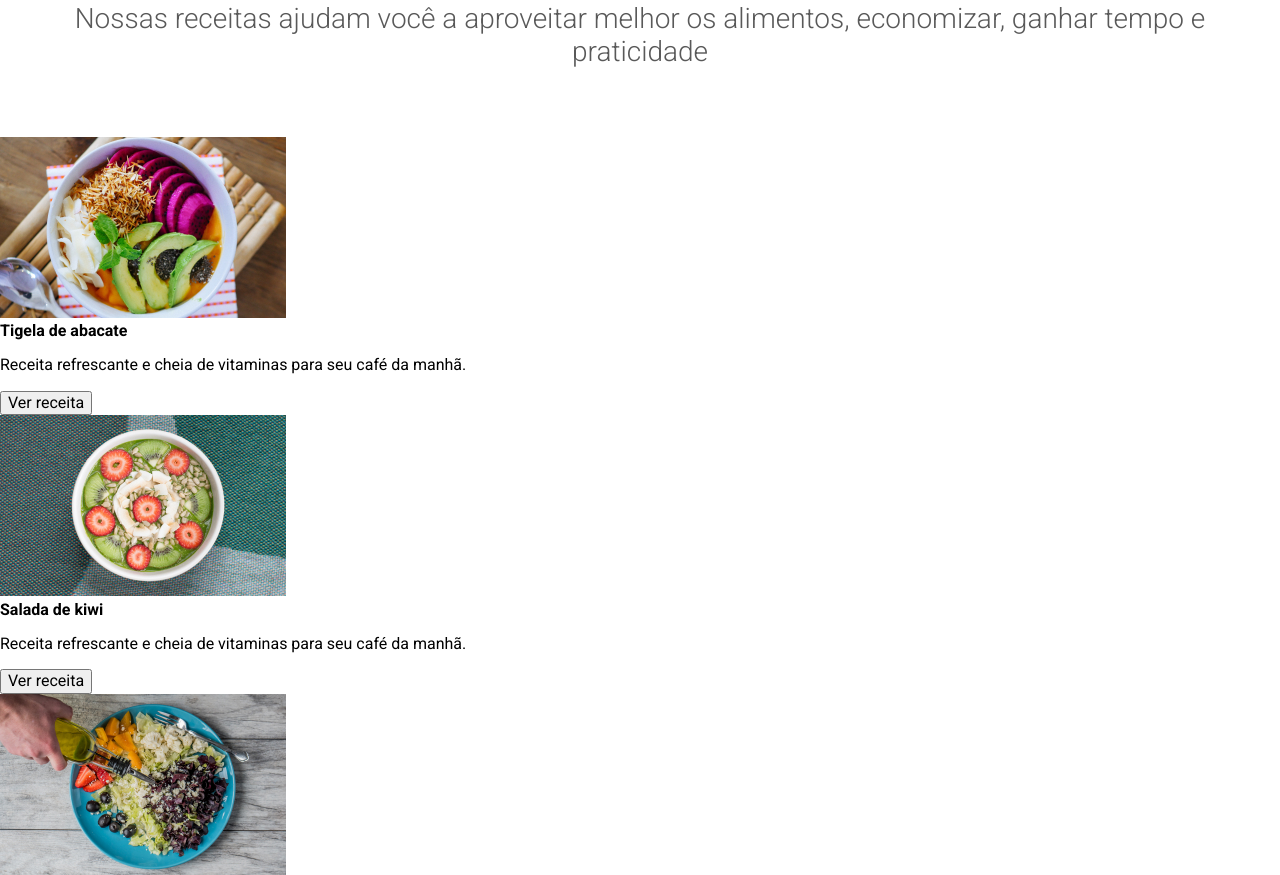
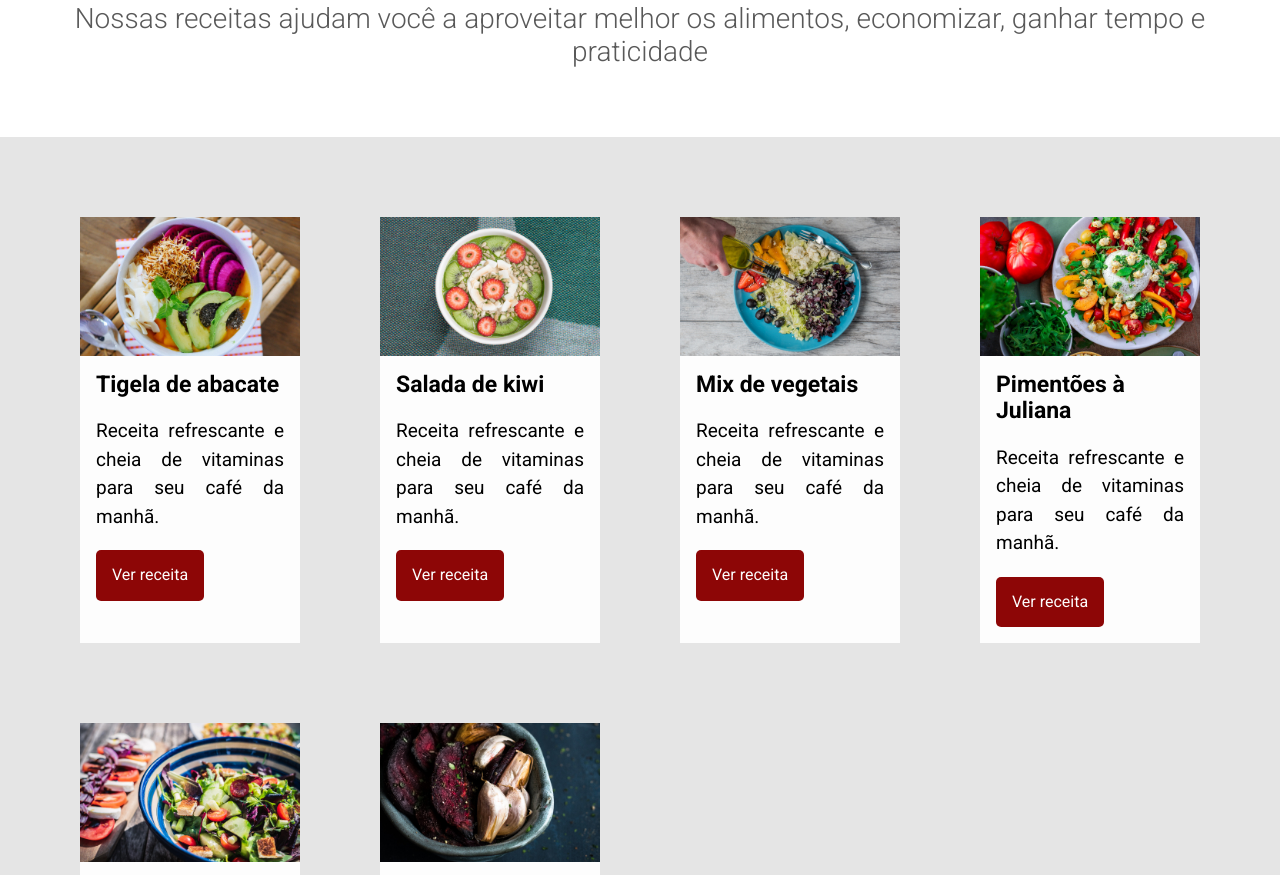
Before and after one commit to Dhi-Carvalho-DEV/Formacao_Front_End_T4-ONE, a plain HTML site: page 03_Arquitetura_CSS_Descomplicando_os_Problemas/index.html in a window 1280 px wide. Shown: the part 928-1803 px from the top of the page. Drawn offline with Linux system fonts and the light colour scheme.

Commit message:
Finalização da seção receita

```diff
--- /dev/null
+++ b/03_Arquitetura_CSS_Descomplicando_os_Problemas/assets/css/receita/receita-botao.css
@@ -0,0 +1,13 @@
+.receita__botao {
+  background: #8D0606;
+  border: none;
+  border-radius: 5px;
+  color: #FDFDFD;
+  padding: 1rem;
+  transition: all .2s ease-in-out;
+}
+
+.receita__botao:hover {
+  background: #620404;
+  cursor: pointer;
+}
--- /dev/null
+++ b/03_Arquitetura_CSS_Descomplicando_os_Problemas/assets/css/receita/receita-conteudo.css
@@ -0,0 +1,3 @@
+.receita__conteudo {
+  padding: 1rem;
+}
--- /dev/null
+++ b/03_Arquitetura_CSS_Descomplicando_os_Problemas/assets/css/receita/receita-descricao.css
@@ -0,0 +1,5 @@
+.receita__descricao {
+  font-size: 1.1875rem;
+  line-height: 1.5;
+  text-align: justify;
+}
--- /dev/null
+++ b/03_Arquitetura_CSS_Descomplicando_os_Problemas/assets/css/receita/receita-imagem.css
@@ -0,0 +1,3 @@
+.receita-imagem {
+  height: 200px;
+}
--- /dev/null
+++ b/03_Arquitetura_CSS_Descomplicando_os_Problemas/assets/css/receita/receita-titulo.css
@@ -0,0 +1,3 @@
+.receita__titulo {
+  font-size: 1.4375rem;
+}
--- /dev/null
+++ b/03_Arquitetura_CSS_Descomplicando_os_Problemas/assets/css/receita/receita.css
@@ -0,0 +1,8 @@
+.receita {
+  background: #FDFDFD;
+  display: flex;
+  flex-direction: column;
+  margin-bottom: 5rem;
+  margin-right: 5rem;
+  width: calc(25% - 5rem);
+}
--- /dev/null
+++ b/03_Arquitetura_CSS_Descomplicando_os_Problemas/assets/css/receitas.css
@@ -0,0 +1,6 @@
+.receitas {
+  background: #E5E5E5;
+  display: flex;
+  flex-wrap: wrap;
+  padding: 5rem 0 0 5rem;
+}
--- a/03_Arquitetura_CSS_Descomplicando_os_Problemas/index.html
+++ b/03_Arquitetura_CSS_Descomplicando_os_Problemas/index.html
@@ -21,6 +21,13 @@
     <link rel="stylesheet" href="./assets/css/sobre/sobre.css" />
     <link rel="stylesheet" href="./assets/css/sobre/sobre-titulo.css" />
     <link rel="stylesheet" href="./assets/css/sobre/sobre-descricao.css" />
+    <link rel="stylesheet" href="./assets/css/receitas.css">
+    <link rel="stylesheet" href="./assets/css/receita/receita.css">
+    <link rel="stylesheet" href="./assets/css/receita/receita-imagem.css">
+    <link rel="stylesheet" href="./assets/css/receita/receita-conteudo.css">
+    <link rel="stylesheet" href="./assets/css/receita/receita-titulo.css">
+    <link rel="stylesheet" href="./assets/css/receita/receita-descricao.css">
+    <link rel="stylesheet" href="./assets/css/receita/receita-botao.css">
   </head>
   <body>
     <header class="cabecalho">
```
